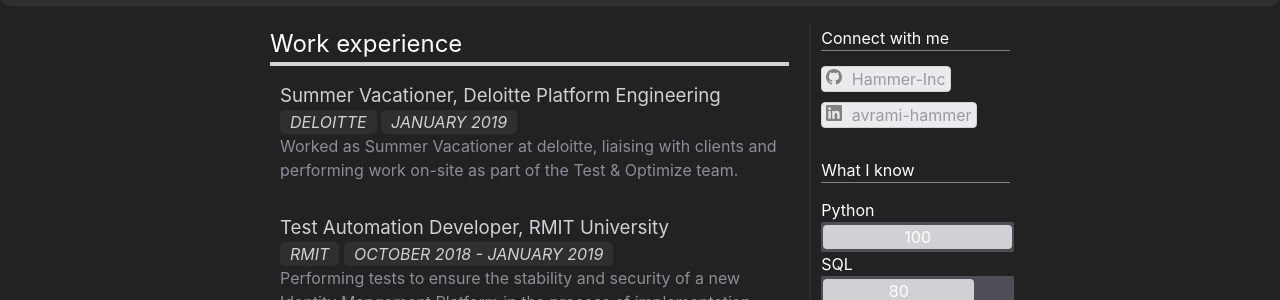
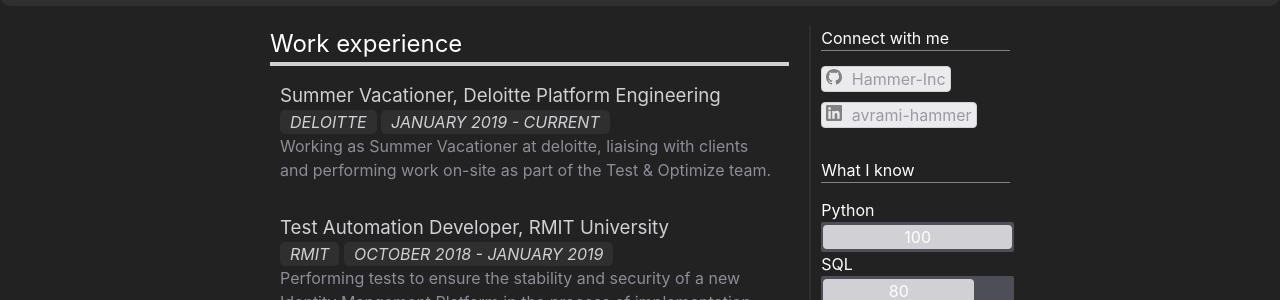
Before and after one commit to avra-m3/hammer-inc.github.io, a Jekyll site: the page built from index.html, in a window 1280 px wide. Shown: the part 392-692 px from the top of the page. Built offline with Jekyll 4.4.1, drawn with Linux system fonts in a browser that asks for light colours; the list of posts is cut into pages by our own code.

Commit message:
Marked deloitte as current

```diff
--- a/_work/summer_intern-dpe-2019.md
+++ b/_work/summer_intern-dpe-2019.md
@@ -4,8 +4,8 @@
 date:  2019-01-14
 short: "Deloite 2019"
 skills: ['communication', 'time management']
-tags: ['Deloitte', 'January 2019']
+tags: ['Deloitte', 'January 2019 - Current']
 
 advertise: true
 ---
-Worked as Summer Vacationer at deloitte, liaising with clients and performing work on-site as part of the Test & Optimize team.
+Working as Summer Vacationer at deloitte, liaising with clients and performing work on-site as part of the Test & Optimize team.
```
